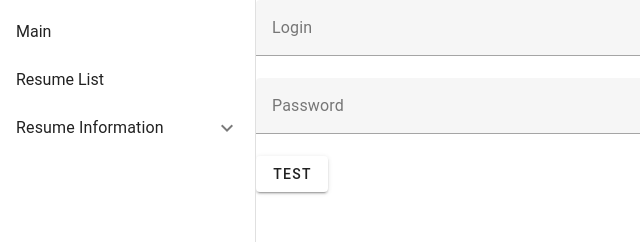
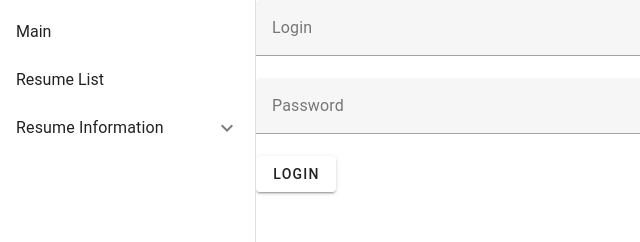
Before and after one commit to PiotrSiryk/Resume-generator-vue-express, a Vue app: page /login in a window 1280 px wide. Shown: the top 242 px of the page, without its empty margins (0-640 px from the left). Built offline with nearby package versions, Linux system fonts and the light colour scheme.

Commit message:
vee validate testing

```diff
--- a/src/components/CForm.vue
+++ b/src/components/CForm.vue
@@ -1,9 +1,15 @@
 <template>
-  <v-form ref="form">
+  <form ref="form" @submit.prevent="submit">
     <slot></slot>
-  </v-form>
+  </form>
 </template>
 
 <script setup lang="ts">
-defineExpose({ test: "ddd" });
+const emit = defineEmits<{
+  (event: "submitForm"): void;
+}>();
+
+function submit(e: any) {
+  emit("submitForm");
+}
 </script>
--- a/src/views/login/LoginView.vue
+++ b/src/views/login/LoginView.vue
@@ -1,24 +1,58 @@
 <template>
   <div>
-    <CForm ref="loginForm">
-      <v-text-field v-model="loginInfo.name" label="Login"></v-text-field>
+    <CForm ref="loginForm" @submit-form="login">
       <v-text-field
-        v-model="loginInfo.password"
+        v-model="loginInfo.name.value.value"
+        :error-messages="loginInfo.name.errorMessage.value"
+        label="Login"
+      ></v-text-field>
+      <v-text-field
+        v-model="loginInfo.password.value.value"
+        :error-messages="loginInfo.password.errorMessage.value"
+        type="password"
         label="Password"
       ></v-text-field>
-      <v-btn>TESt</v-btn>
+      <v-btn type="submit" @click="handleSubmit">Login</v-btn>
     </CForm>
   </div>
 </template>
 <script lang="ts" setup>
 import CForm from "@/components/CForm.vue";
 import { ref } from "vue";
+import { useField, useForm } from "vee-validate";
+
+const { handleSubmit, handleReset } = useForm({
+  validationSchema: {
+    name(value: string) {
+      if (value?.length >= 2) {
+        return true;
+      } else {
+        return "Login is required";
+      }
+    },
+    password(value: string) {
+      if (value?.length >= 7) {
+        return true;
+      } else {
+        return "Name needs to be at least 7 characters.";
+      }
+    },
+  },
+});
+
+function login() {
+  handleSubmit((vals) => {
+    console.log(vals);
+  })();
+}
+
+class LoginInfo {
+  name = useField("name");
+  password = useField("password");
+}
+
+const loginInfo = new LoginInfo();
 
 const loginForm = ref<InstanceType<typeof CForm>>();
-
-const loginInfo = {
-  name: "",
-  password: "",
-};
 </script>
 <style lang="scss"></style>
```
